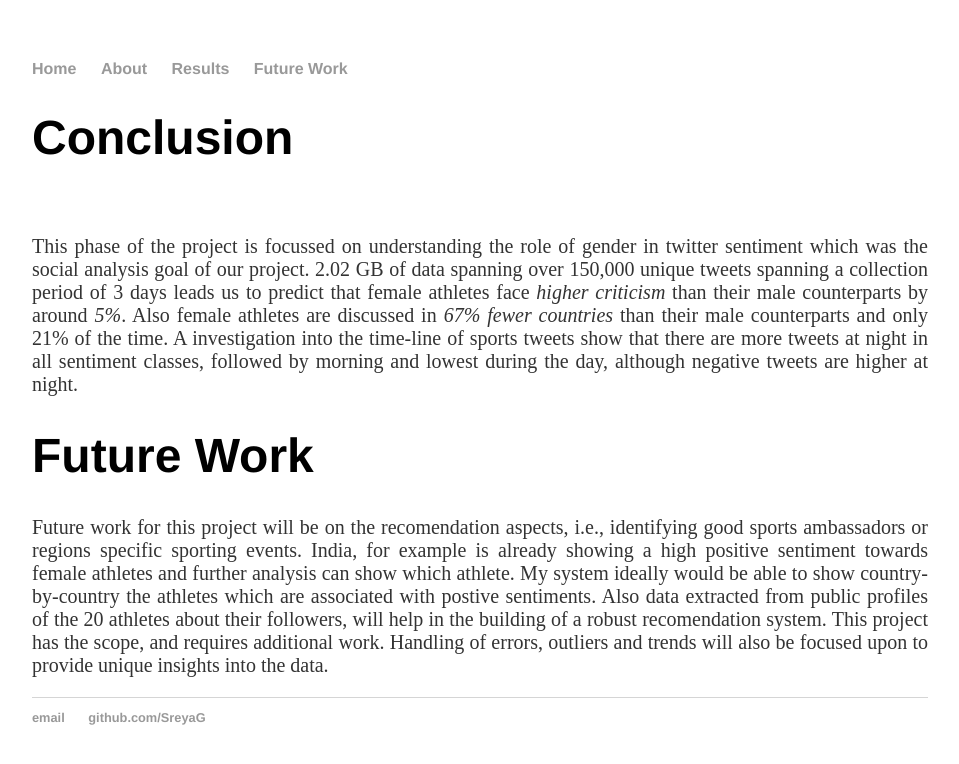
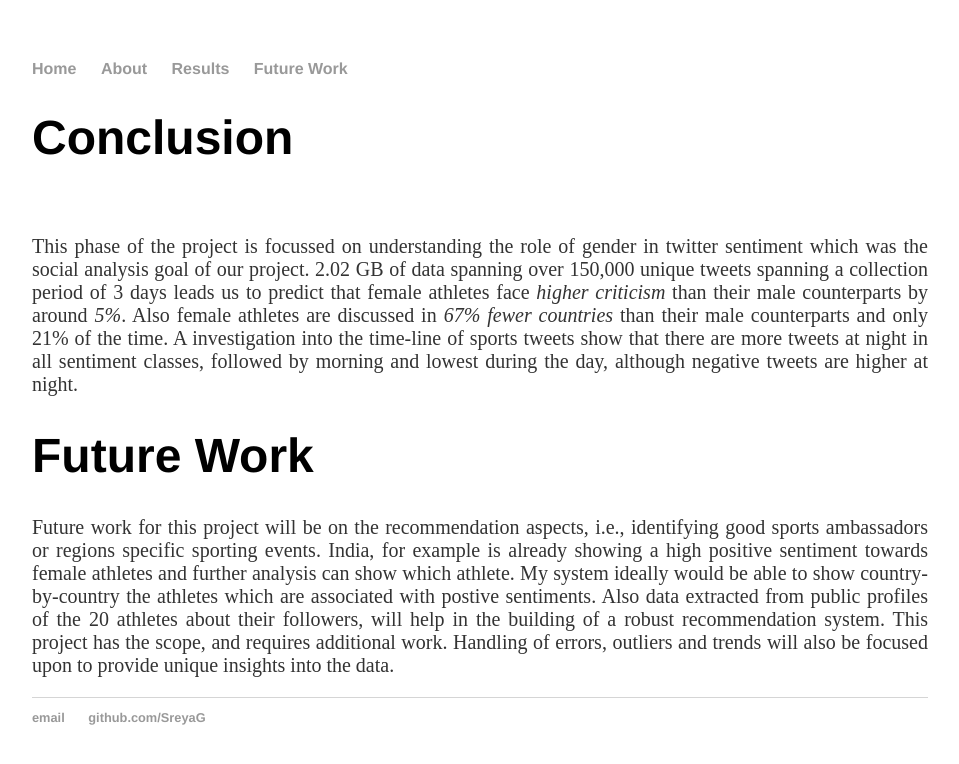
Before and after one commit to SreyaG/SportTweet, a Jekyll site: the page built from futurework/index.html, in a window 1280 px wide. Shown: the top 764 px of the page, without its empty margins (160-1119 px from the left). Built offline with Jekyll 4.4.1, drawn with Linux system fonts in a browser that asks for light colours.

Commit message:
Update index.html

```diff
--- a/futurework/index.html
+++ b/futurework/index.html
@@ -14,8 +14,8 @@ title: Twitter about
 
 	</p>
 	<h1>Future Work</h1>
-	<p>Future work for this project will be on the recomendation aspects, i.e., identifying good sports ambassadors or regions specific sporting events. India, for example is already showing a high positive sentiment
+	<p>Future work for this project will be on the recommendation aspects, i.e., identifying good sports ambassadors or regions specific sporting events. India, for example is already showing a high positive sentiment
     towards female athletes and further analysis can show which athlete. My system ideally would be able to show country-by-country the athletes which are associated with postive sentiments. Also data extracted from public
-    profiles of the 20 athletes about their followers, will help in the building of a robust recomendation system.
+    profiles of the 20 athletes about their followers, will help in the building of a robust recommendation system.
 	This project has the scope, and requires additional work. Handling of errors, outliers and trends will also be focused upon to provide unique insights into the data. </p>
 </div><!-- /.blurb -->
```
